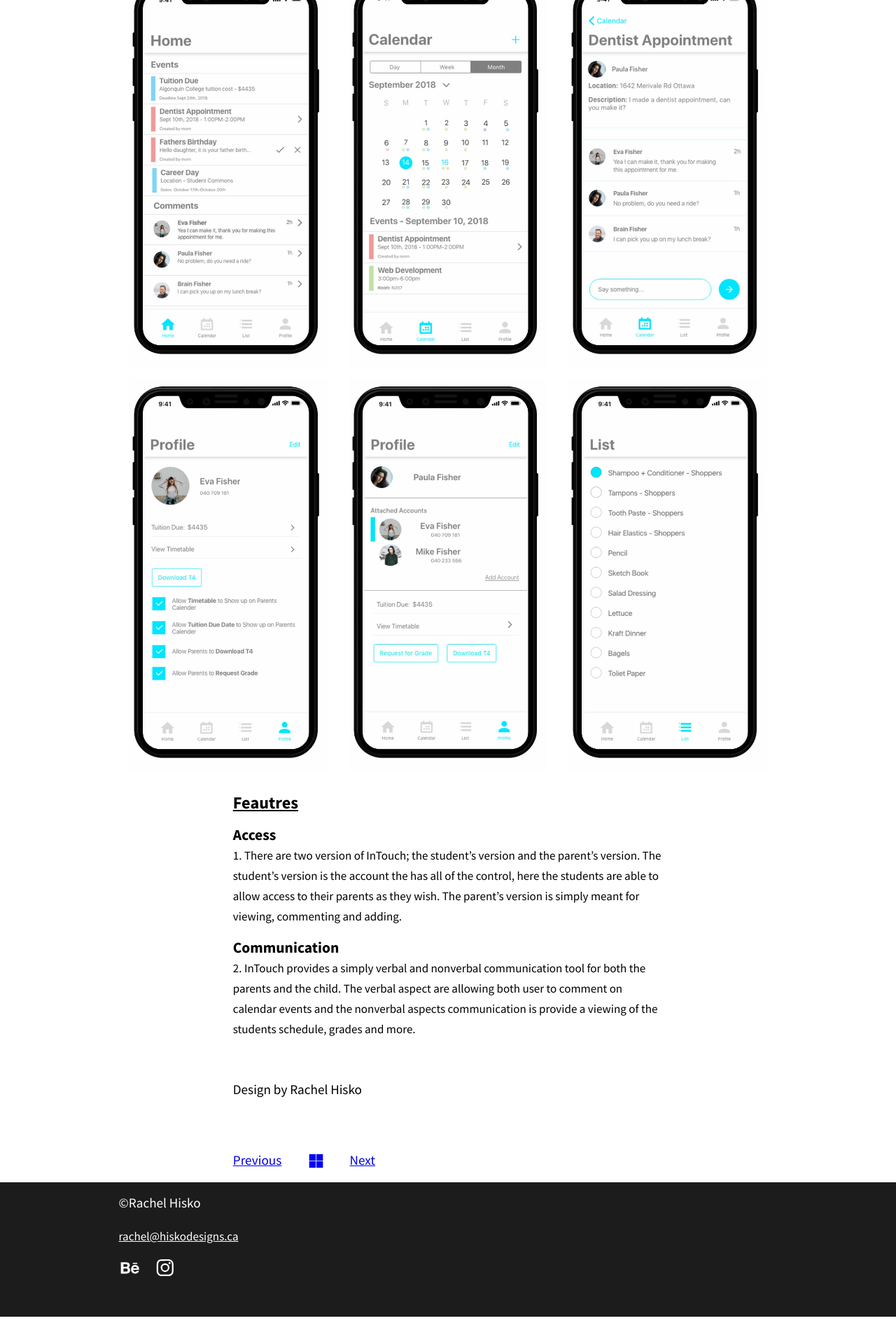
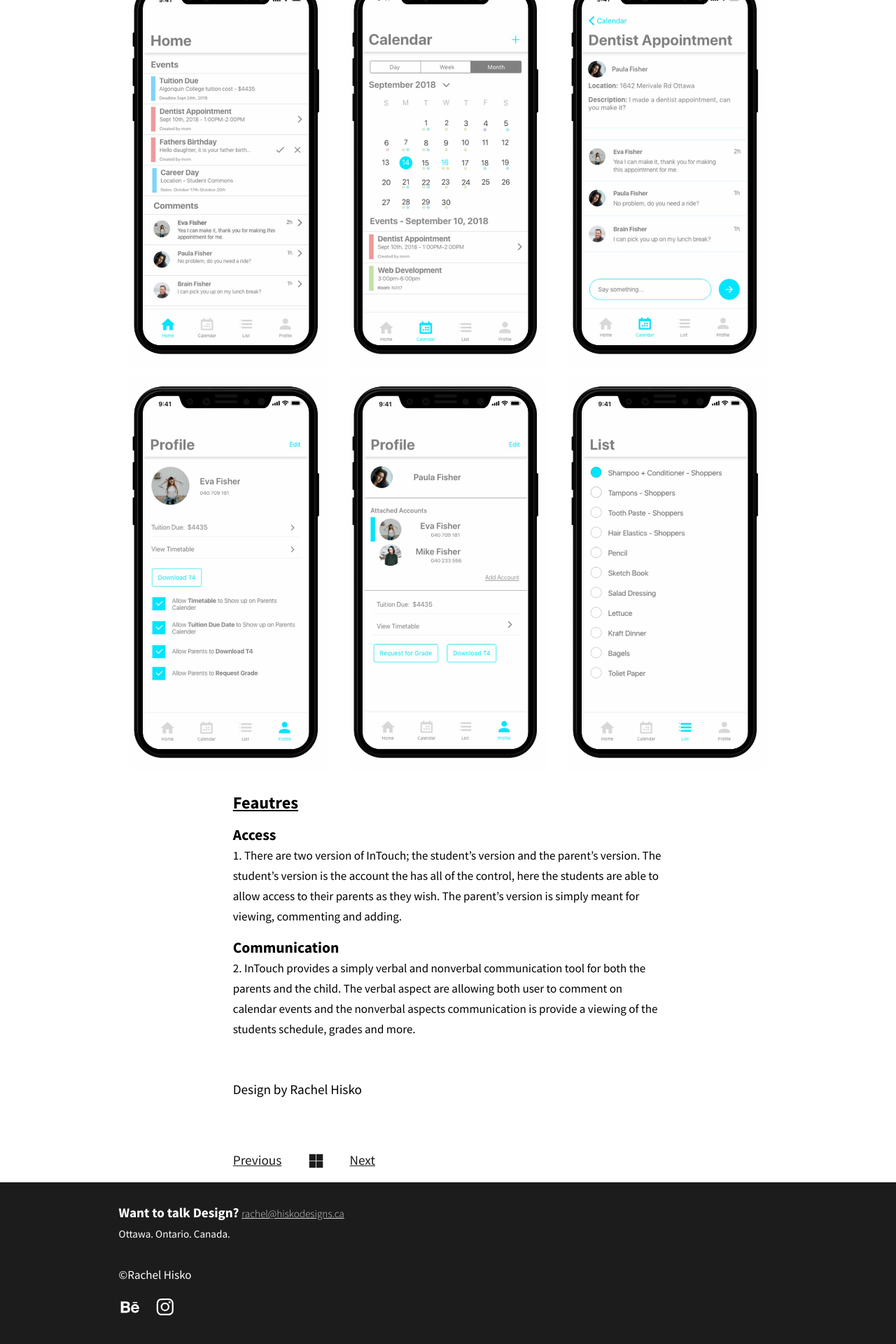
Before and after one commit to rachelhisko/portfolio-website, a Jekyll site: the page built from intouch.html, in a window 1280 px wide. Shown: the part 1714-3634 px from the top of the page at 70% size. Built offline with Jekyll 4.4.1, drawn with Linux system fonts in a browser that asks for light colours; before the commit the page ends 3595 px from its top, so only the background shows below that.

Commit message:
adding color and changing margins

```diff
--- a/_layouts/default.html
+++ b/_layouts/default.html
@@ -49,18 +49,23 @@
 
   </main>
 
-  <footer class="footer">
+  <footer class="footer pad-t">
 
   <div class="wrapper gutter">
 
+    <div>
+        <p class="push-0 bold">Want to talk Design? <a class="micro push-0 email" itemprop="email" href="mailto:rachel@hiskodesigns.ca">rachel@hiskodesigns.ca</a> </p>
+        <p class="micro" itemprop="address" itemscope itemtype="https://schema.org/PostalAddress">
+          <span itemprop="addressLocality">Ottawa.</span>
+          <span itemprop="addressRegion">Ontario.</span>
+          <span itemprop="addressCountry">Canada.</span>
+        </p>
+      </div>
+
     <div class="pad-t-1-2">
-      <p>©Rachel Hisko</p>
+      <p class="push-0 milli">©Rachel Hisko</p>
     </div>
-
-    <div class="milli">
-      <a class="email" href="mailto:rachel@hiskodesigns.ca">rachel@hiskodesigns.ca</a>
-    </div>
-    <div class="pad-t-1-2">
+    <div class="pad-t-1-2 push-0">
       <div class="inline-block push-r-1-2">
         <i class="icon i-32">
           <a itemprop="url" class="icon-link social" href="https://www.behance.net/RHisko11"><svg xmlns="http://www.w3.org/2000/svg" width="2in" height="144" viewBox="0 0 142 107"><path d="M11.8 19.2h34a32.4 32.4 0 0 1 11 1.6c5 1.8 8.8 5 10.6 10.2a19.4 19.4 0 0 1-.8 15.2 13.1 13.1 0 0 1-5.6 5.5l-1.3.8 3 1.5a15.2 15.2 0 0 1 7.4 10.6A21.9 21.9 0 0 1 68.5 79a19.5 19.5 0 0 1-11.7 10.5A33.8 33.8 0 0 1 46.3 91H11.8zm16.6 59.3h.3c6.2-.1 12.4 0 18.6-.2a8.1 8.1 0 0 0 6-2.8c2.2-2.6 2.5-5.6 2.1-8.8a6.9 6.9 0 0 0-4.3-6 13.5 13.5 0 0 0-4.7-1.2c-5.7-.2-11.4-.1-17.1-.2-.9 0-1 .3-1 1.1v17.2c.1.3.1.6.1.9zm.1-46.8c0 .4-.1.7-.1.9v13.9c0 .8.2 1 1 1h14a24.8 24.8 0 0 0 4.7-.6 7.2 7.2 0 0 0 4.5-2.6 8.6 8.6 0 0 0 1.4-6.5c-.4-2.7-1.8-4.6-4.6-5.2a36.7 36.7 0 0 0-5.9-.8c-3.6-.1-7.1-.1-10.7-.1zM127.4 67H89.8c.1.9.1 1.7.3 2.5.8 4.8 3.3 8.2 8 9.6a13.9 13.9 0 0 0 10.6-.7 8 8 0 0 0 3.5-3.4 1.8 1.8 0 0 1 1.9-1.1h12.5a13.2 13.2 0 0 1-2.5 6.3 22.7 22.7 0 0 1-14.3 9.7 30.5 30.5 0 0 1-18.4-1.2c-7.5-3-12.6-8.2-14.2-16.4a40.4 40.4 0 0 1 .6-19.3 22.2 22.2 0 0 1 8.5-12.1c5-3.6 10.7-4.9 16.7-4.7a26.4 26.4 0 0 1 13.5 3.8 22.4 22.4 0 0 1 8 9.1 28 28 0 0 1 2.7 10.8 8.8 8.8 0 0 0 .2 1zm-14.1-9c-.2-4.1-1.7-7.5-5.4-9.4a12.3 12.3 0 0 0-12.6.2c-3.3 2-4.5 5.4-5.2 9.2zm2.8-35.7v7H87.3v-7z"/></svg></a>
--- a/motion.html
+++ b/motion.html
@@ -45,11 +45,11 @@ meta: Animation Porjects done in 2017
     <p class="push-1-2 pad-t-1- line-length">The purpose of this animation is to start and end with a centred 250px square, 10sec. I animated a Polaroid camera taking a picture of another Polaroid camera. I used a camera because I have a passion for old photography and I love using my Polaroid.</p>
   </div>
 
-  <div class="wrapper gutter line-length">
-    <p itemprop="name">Design by Rachel Hisko</p>
+  <div class="wrapper line-length">
+    <p itemprop="name">Created by Rachel Hisko</p>
   </div>
 
-  <div class="nav-link wrapper gutter line-length push">
+  <div class="nav-link wrapper line-length push">
     <div class="inline">
       <a href="{{site.baseurl}}/photography">Previous</a>
     </div>
```
Also changed, not shown: _includes/css/main.css (+19 -2 lines).
